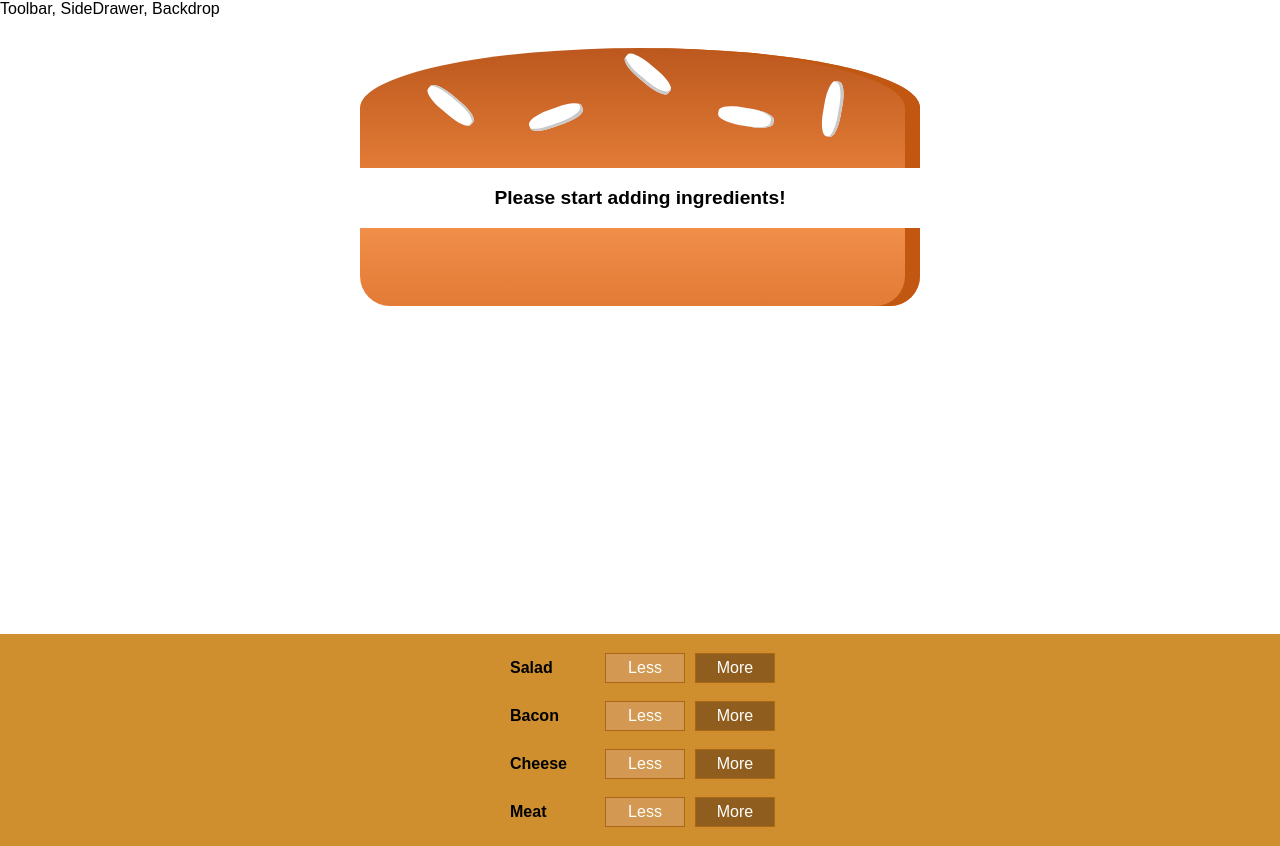
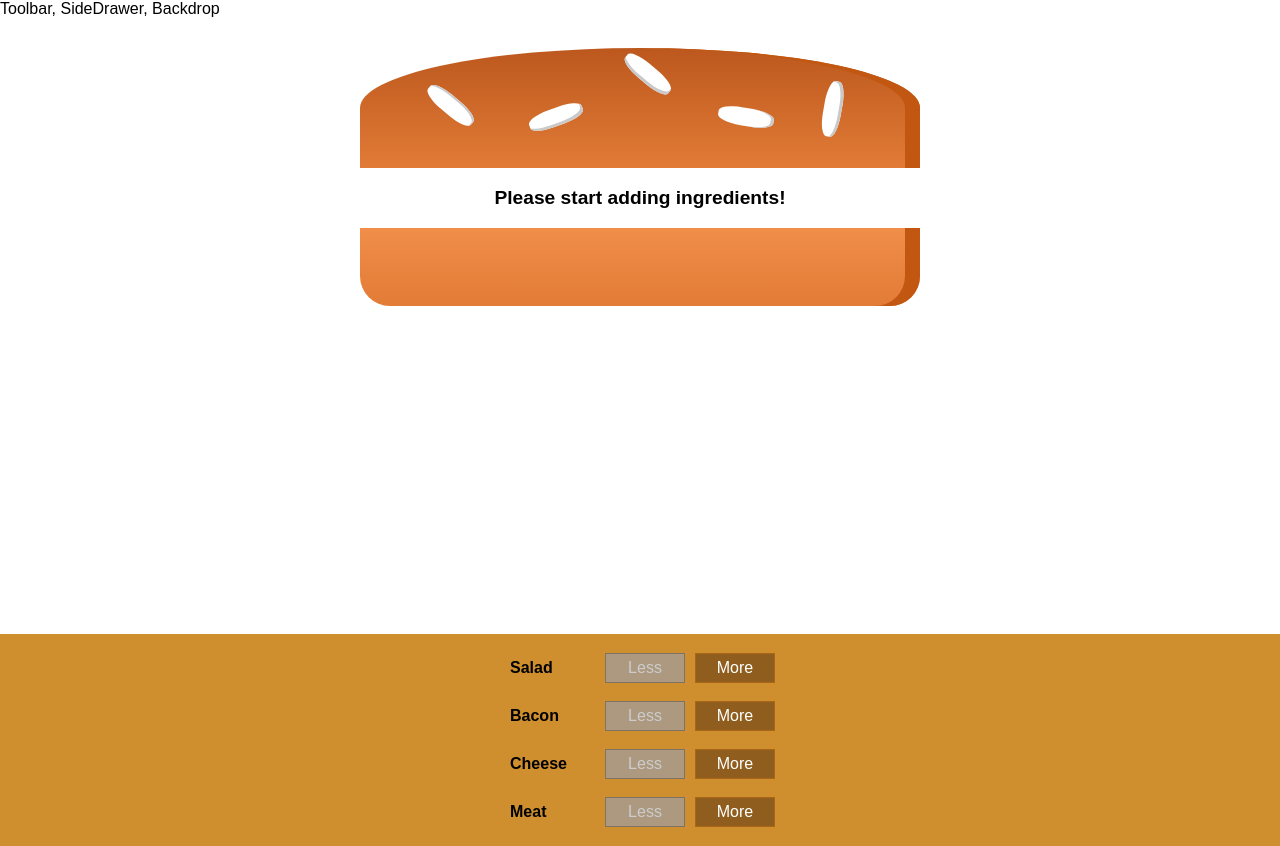
Before and after one commit to TanyaSashyna/burger-app, a React (Create React App) app: page / in a window 1280 px wide. Built offline with nearby package versions, Linux system fonts and the light colour scheme.

Commit message:
added click on the buttons

```diff
--- a/src/components/Burger/BuildControls/BuildControl/BuildControl.js
+++ b/src/components/Burger/BuildControls/BuildControl/BuildControl.js
@@ -5,8 +5,12 @@ import './BuildControl.css';
 const buildControl = props => (
     <div className='BuildControl'>
         <div className='Label'>{props.label}</div>
-        <button className='Less'>Less</button>
-        <button className='More'>More</button>
+        <button
+            className='Less'
+            onClick={props.removed}
+            disabled={props.disabled}
+        >Less</button>
+        <button className='More' onClick={props.added}>More</button>
     </div>
 );
 
--- a/src/components/Burger/BuildControls/BuildControls.js
+++ b/src/components/Burger/BuildControls/BuildControls.js
@@ -13,7 +13,14 @@ const controls = [
 const buildControls = props => (
     <div className='BuildControls'>
         {controls.map(ctrl => (
-            <BuildControl key={ctrl.label} label={ctrl.label} type={ctrl.type} />
+            <BuildControl
+                key={ctrl.label}
+                label={ctrl.label}
+                type={ctrl.type}
+                added={ () => props.ingredientAdded(ctrl.type) }
+                removed={ () => props.ingredientRemoved(ctrl.type) }
+                disabled={props.disabled[ctrl.type]}
+            />
         ))}
     </div>
 );
--- a/src/containers/BurgerBuilder/BurgerBuilder.js
+++ b/src/containers/BurgerBuilder/BurgerBuilder.js
@@ -3,6 +3,13 @@ import React, { Component } from 'react';
 import Aux from '../../hoc/Aux';
 import Burger from '../../components/Burger/Burger';
 import BuildControls from '../../components/Burger/BuildControls/BuildControls';
+
+const INGREDIENT_PRICES = {
+    salad: 0.5,
+    cheese: 0.4,
+    meat: 1.3,
+    bacon: 0.7
+};
 
 class BurgerBuilder extends Component {
     state = {
@@ -11,13 +18,60 @@ class BurgerBuilder extends Component {
             bacon: 0,
             cheese: 0,
             meat: 0
+        },
+        totalPrice: 4
+    }
+
+    addIngredientHandler = type => {
+        const oldCount = this.state.ingredients[type];
+        const updatedCounted = oldCount + 1;
+        const updatedIngredients = {
+            ...this.state.ingredients
+        };
+        updatedIngredients[type] = updatedCounted;
+        const  priceAddition = INGREDIENT_PRICES[type];
+        const oldPrice = this.state.totalPrice;
+        const newPrice = oldPrice + priceAddition;
+        this.setState({
+            totalPrice: newPrice,
+            ingredients: updatedIngredients
+        })
+    }
+
+    removeIngredientHandler = type => {
+        const oldCount = this.state.ingredients[type];
+        if(oldCount <= 0) return;
+
+        const updatedCounted = oldCount - 1;
+        const updatedIngredients = {
+            ...this.state.ingredients
+        };
+        updatedIngredients[type] = updatedCounted;
+        const  priceDeduction = INGREDIENT_PRICES[type];
+        const oldPrice = this.state.totalPrice;
+        const newPrice = oldPrice - priceDeduction;
+
+        this.setState({
+            totalPrice: newPrice,
+            ingredients: updatedIngredients
+        })
+    }
+
+    render () {
+        const disabledInfo = {...this.state.ingredients};
+
+        for(let key in disabledInfo) {
+            disabledInfo[key] = disabledInfo[key] <= 0
         }
-    }
-    render () {
+
         return (
             <Aux>
                 <Burger ingredients={this.state.ingredients}/>
-                <BuildControls/>
+                <BuildControls
+                    ingredientAdded={this.addIngredientHandler}
+                    ingredientRemoved={this.removeIngredientHandler}
+                    disabled={disabledInfo}
+                />
             </Aux>
         )
     }
```
